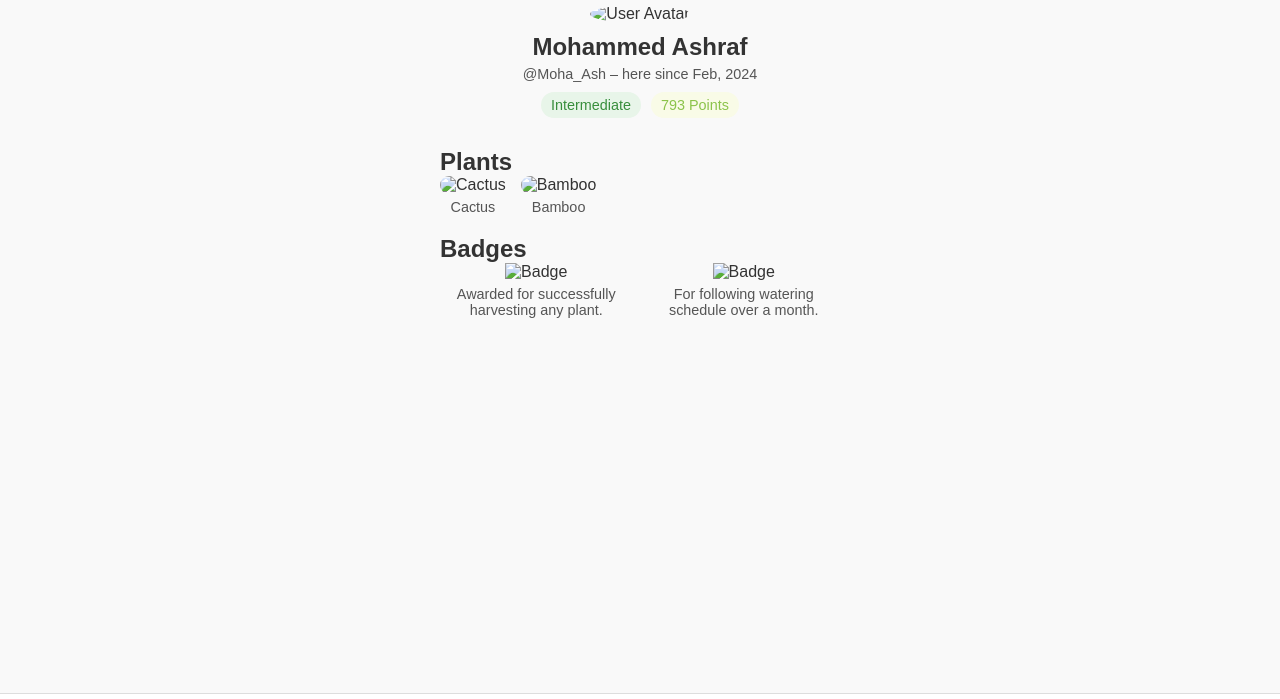
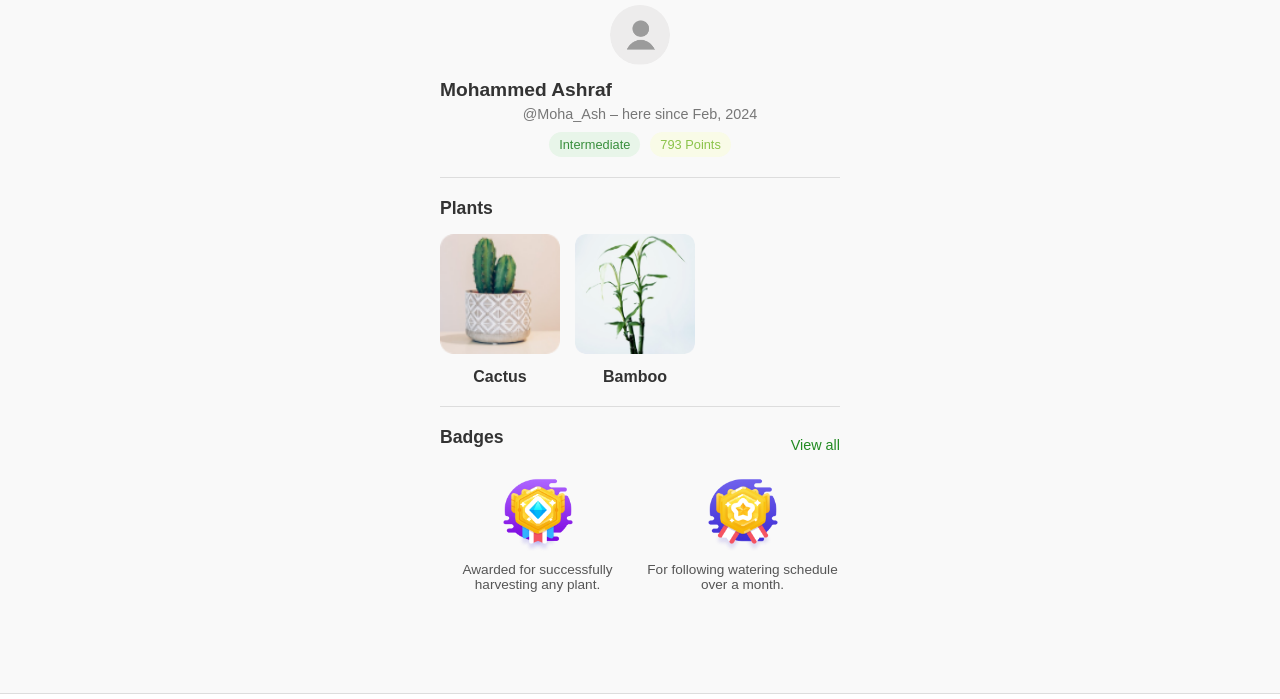
Before and after one commit to khalaf135/Fasela, a plain HTML site: page profile.html in a window 1280 px wide. Shown: the part 63-762 px from the top of the page. Drawn offline with Linux system fonts and the light colour scheme.

Commit message:
Add files via upload

```diff
--- a/community.css
+++ b/community.css
@@ -1,10 +1,21 @@
-body {
+/* General Reset */
+* {
+    margin: 0;
+    padding: 0;
+    box-sizing: border-box;
+  }
+
+  body {
     font-family: Arial, sans-serif;
     background-color: #f9f9f9;
     color: #333;
+  }
+
+  .community-page {
     padding: 20px;
   }
 
+  /* Header Section */
   header {
     text-align: center;
     margin-bottom: 20px;
@@ -15,33 +26,37 @@ body {
     color: #333;
   }
 
+  /* Posts Section */
   .posts .post {
     background: #fff;
     padding: 20px;
-    margin-bottom: 10px;
     border-radius: 10px;
     border: 1px solid #ddd;
+    margin-bottom: 15px;
   }
 
   .post h2 {
     font-size: 1.2rem;
+    color: #333;
     margin-bottom: 10px;
   }
 
   .post p {
     font-size: 0.9rem;
+    color: #555;
     margin-bottom: 10px;
-    color: #555;
   }
 
   .reply-btn {
+    display: inline-block;
+    padding: 10px 15px;
     background: #228B22;
     color: #fff;
-    padding: 10px;
+    border-radius: 5px;
+    font-size: 0.9rem;
+    text-align: center;
+    cursor: pointer;
     border: none;
-    border-radius: 5px;
-    cursor: pointer;
-    font-size: 1rem;
   }
 
   /* Footer Navigation */
@@ -51,12 +66,19 @@ body {
     background: #fff;
     padding: 10px;
     border-top: 1px solid #ddd;
+    position: fixed;
+    bottom: 0;
+    left: 0;
+    width: 100%;
   }
 
   .nav-btn {
-    font-size: 1rem;
+    font-size: 1.2rem;
     color: #888;
     text-decoration: none;
+    background: none;
+    border: none;
+    cursor: pointer;
   }
 
   .nav-btn.active {
--- a/diagnose.css
+++ b/diagnose.css
@@ -1,10 +1,21 @@
-body {
+/* General Reset */
+* {
+    margin: 0;
+    padding: 0;
+    box-sizing: border-box;
+  }
+
+  body {
     font-family: Arial, sans-serif;
     background-color: #f9f9f9;
     color: #333;
+  }
+
+  .diagnose-page {
     padding: 20px;
   }
 
+  /* Header Section */
   header {
     text-align: center;
     margin-bottom: 20px;
@@ -15,12 +26,12 @@ body {
     color: #333;
   }
 
+  /* Form Section */
   .diagnose-form {
     background: #fff;
     padding: 20px;
     border-radius: 10px;
     border: 1px solid #ddd;
-    margin-bottom: 20px;
   }
 
   .diagnose-form h2 {
@@ -31,33 +42,23 @@ body {
   textarea {
     width: 100%;
     padding: 10px;
-    margin-bottom: 10px;
+    font-size: 1rem;
+    margin-bottom: 15px;
     border: 1px solid #ddd;
     border-radius: 5px;
-    font-size: 1rem;
     resize: none;
   }
 
   #diagnose-btn {
+    display: block;
+    width: 100%;
+    padding: 10px;
     background: #228B22;
     color: #fff;
-    padding: 10px;
-    width: 100%;
     border: none;
     border-radius: 5px;
+    font-size: 1rem;
     cursor: pointer;
-    font-size: 1rem;
-  }
-
-  #diagnosis-result {
-    background: #fff;
-    padding: 20px;
-    border-radius: 10px;
-    border: 1px solid #ddd;
-  }
-
-  .hidden {
-    display: none;
   }
 
   /* Footer Navigation */
@@ -67,12 +68,19 @@ body {
     background: #fff;
     padding: 10px;
     border-top: 1px solid #ddd;
+    position: fixed;
+    bottom: 0;
+    left: 0;
+    width: 100%;
   }
 
   .nav-btn {
-    font-size: 1rem;
+    font-size: 1.2rem;
     color: #888;
     text-decoration: none;
+    background: none;
+    border: none;
+    cursor: pointer;
   }
 
   .nav-btn.active {
--- a/myplant.css
+++ b/myplant.css
@@ -6,13 +6,17 @@
   }
 
   body {
-    font-family: "Arial", sans-serif;
+    font-family: Arial, sans-serif;
     background-color: #f9f9f9;
     color: #333;
+  }
+
+  .myplant-page {
     padding: 20px;
   }
 
-  .myplant-page header {
+  /* Header Section */
+  header {
     display: flex;
     justify-content: space-between;
     align-items: center;
@@ -23,33 +27,18 @@
     font-size: 1.5rem;
   }
 
-  .icon-btn {
+  header .icon-btn {
     background: none;
     border: none;
     font-size: 1.2rem;
     cursor: pointer;
   }
 
-  .section-header {
-    display: flex;
-    justify-content: space-between;
-    align-items: center;
-  }
-
-  .section-header h2 {
-    font-size: 1.2rem;
-  }
-
-  .view-all {
-    font-size: 0.9rem;
-    color: #228B22;
-    text-decoration: none;
-  }
-
+  /* Plants Section */
   .plant-list {
     display: flex;
     flex-direction: column;
-    gap: 10px;
+    gap: 15px;
   }
 
   .plant-card {
@@ -57,63 +46,59 @@
     align-items: center;
     background: #fff;
     padding: 10px;
-    border-radius: 8px;
+    border-radius: 10px;
     border: 1px solid #ddd;
   }
 
   .plant-card img {
-    width: 50px;
-    height: 50px;
-    border-radius: 8px;
+    width: 60px;
+    height: 60px;
+    border-radius: 10px;
     margin-right: 10px;
   }
 
   .plant-info h3 {
-    margin: 0;
     font-size: 1rem;
   }
 
   .plant-info p {
-    margin: 5px 0;
     font-size: 0.9rem;
     color: #555;
-  }
-
-  .details-link {
-    font-size: 0.9rem;
-    color: #228B22;
-    text-decoration: none;
   }
 
   .add-plant-btn {
     display: block;
     width: 100%;
-    text-align: center;
     padding: 10px;
     background: #e8f5e9;
     border: 1px solid #228B22;
-    border-radius: 5px;
+    border-radius: 10px;
+    color: #228B22;
     font-size: 1rem;
-    color: #228B22;
+    text-align: center;
     cursor: pointer;
-    margin-top: 10px;
   }
 
+  /* Footer Navigation */
   footer nav {
     display: flex;
     justify-content: space-around;
     background: #fff;
     padding: 10px;
     border-top: 1px solid #ddd;
+    position: fixed;
+    bottom: 0;
+    left: 0;
+    width: 100%;
   }
 
   .nav-btn {
+    font-size: 1.2rem;
+    color: #888;
+    text-decoration: none;
     background: none;
     border: none;
-    font-size: 1rem;
-    color: #888;
     cursor: pointer;
-    text-decoration: none;
   }
 
   .nav-btn.active {
--- a/profile.css
+++ b/profile.css
@@ -6,15 +6,17 @@
   }
 
   body {
-    font-family: "Arial", sans-serif;
+    font-family: Arial, sans-serif;
     background-color: #f9f9f9;
     color: #333;
     padding: 20px;
+    margin: 0;
   }
 
   .profile-page {
     max-width: 400px;
     margin: 0 auto;
+    text-align: center;
   }
 
   /* Header Section */
@@ -26,7 +28,7 @@
   }
 
   header h1 {
-    font-size: 1.5rem;
+    font-size: 1.2rem;
     color: #333;
   }
 
@@ -41,24 +43,28 @@
   /* User Info Section */
   .user-info {
     text-align: center;
-    margin-bottom: 30px;
+    margin-bottom: 20px;
+    padding-bottom: 20px; /* Add spacing below the section */
+    border-bottom: 1px solid #ddd; /* Add line after user info */
   }
 
   .user-info .avatar {
-    width: 80px;
-    height: 80px;
+    width: 60px; /* Avatar size */
+    height: 60px;
     border-radius: 50%;
     margin-bottom: 10px;
   }
 
   .user-info h2 {
-    font-size: 1.5rem;
+    font-size: 1.2rem;
     margin-bottom: 5px;
+    color: #333;
   }
 
   .user-info p {
     font-size: 0.9rem;
-    color: #555;
+    color: #777;
+    margin-bottom: 10px;
   }
 
   .stats {
@@ -73,7 +79,7 @@
     color: #388e3c;
     padding: 5px 10px;
     border-radius: 20px;
-    font-size: 0.9rem;
+    font-size: 0.8rem;
   }
 
   .stats .points {
@@ -81,54 +87,100 @@
     color: #8bc34a;
     padding: 5px 10px;
     border-radius: 20px;
-    font-size: 0.9rem;
+    font-size: 0.8rem;
   }
 
-  /* Plants Section */
-  .plant-gallery {
+/* Plants Section */
+.plant-gallery {
     display: flex;
-    gap: 15px;
+    gap: 15px; /* Space between the plant cards */
+    justify-content: flex-start; /* Align plant cards to the left */
     margin-bottom: 20px;
   }
 
   .plant-gallery div {
-    text-align: center;
+    text-align: center; /* Center the text below each image */
+    max-width: 150px; /* Optional: Set a maximum width for plant cards */
   }
 
   .plant-gallery img {
-    width: 80px;
-    height: 80px;
-    border-radius: 10px;
-    margin-bottom: 5px;
+    width: 120px; /* Plant image width */
+    height: 120px; /* Plant image height */
+    border-radius: 10px; /* Rounded corners for the images */
+    object-fit: cover; /* Ensure the image fits nicely */
+    margin-bottom: 10px; /* Space between image and text */
   }
 
   .plant-gallery p {
-    font-size: 0.9rem;
-    color: #555;
+    font-size: 1rem; /* Font size for plant names */
+    font-weight: bold; /* Make the plant names bold */
+    color: #333; /* Plant name color */
+  }
+
+  /* Align "Plants" Heading to the Left */
+  h2 {
+    text-align: left; /* Align heading to the left */
+    font-size: 1.1rem;
+    color: #333;
+    margin-bottom: 15px;
+  }
+  /* Line Between Plants Section */
+  .plant-gallery {
+    padding-bottom: 20px; /* Add spacing below the section */
+    border-bottom: 1px solid #ddd; /* Add line after plants section */
   }
 
   /* Badges Section */
   .badges {
     display: flex;
-    gap: 15px;
+    justify-content: space-between;
     margin-bottom: 20px;
-    flex-wrap: wrap;
+    gap: 10px;
+    flex-wrap: wrap; /* Allows badges to wrap onto the next line if there are more */
   }
 
   .badges div {
     text-align: center;
-    flex: 1 1 calc(50% - 15px); /* Two badges per row */
+    flex: 1;
   }
 
   .badges img {
-    width: 60px;
-    height: 60px;
+    width: 80px; /* Badge size */
+    height: 80px;
     margin-bottom: 5px;
   }
 
   .badges p {
+    font-size: 0.85rem;
+    color: #555;
+  }
+
+  /* View All Link */
+  .badges-header {
+    display: flex;
+    justify-content: space-between;
+    align-items: center;
+    margin-bottom: 10px;
+  }
+
+  .badges-header h2 {
+    font-size: 1.1rem;
+    color: #333;
+  }
+
+  .badges-header .view-all {
     font-size: 0.9rem;
-    color: #555;
+    color: #228B22;
+    text-decoration: none;
+  }
+
+  .badges-header .view-all:hover {
+    text-decoration: underline;
+  }
+
+  /* Space After Badges */
+  .badges {
+    margin-bottom: 40px; /* Extra space for badges */
   }
 
   /* Footer Navigation */
@@ -156,3 +208,7 @@
   .nav-btn.active {
     color: #228B22;
   }
+
+  .nav-btn:focus {
+    outline: none;
+  }
--- a/profile.html
+++ b/profile.html
@@ -16,7 +16,7 @@
 
     <!-- User Info -->
     <section class="user-info">
-      <img src="user.png" alt="User Avatar" class="avatar">
+      <img src="images/profileicon.png" alt="User Avatar" class="avatar">
       <h2>Mohammed Ashraf</h2>
       <p>@Moha_Ash – here since Feb, 2024</p>
       <div class="stats">
@@ -25,31 +25,34 @@
       </div>
     </section>
 
-    <!-- Plants -->
+    <!-- Plants Section -->
     <section>
-      <h2>Plants</h2>
+        <h2>Plants</h2> <!-- Left-aligned heading -->
         <div class="plant-gallery">
           <div>
-          <img src="cactus.jpg" alt="Cactus">
+            <img src="images/cactus.png" alt="Cactus">
             <p>Cactus</p>
           </div>
           <div>
-          <img src="bamboo.jpg" alt="Bamboo">
+            <img src="images/bamboo.png" alt="Bamboo">
             <p>Bamboo</p>
           </div>
         </div>
       </section>
 
-    <!-- Badges -->
+    <!-- Badges Section -->
     <section>
+      <div class="badges-header">
         <h2>Badges</h2>
+        <a href="#" class="view-all">View all</a>
+      </div>
       <div class="badges">
         <div>
-          <img src="badge1.png" alt="Badge">
+          <img src="images/badge1.png" alt="Badge 1">
           <p>Awarded for successfully harvesting any plant.</p>
         </div>
         <div>
-          <img src="badge2.png" alt="Badge">
+          <img src="images/badge2.png" alt="Badge 2">
           <p>For following watering schedule over a month.</p>
         </div>
       </div>
```
Also changed, not shown: home.css (+14 -12 lines), home.html (+2 -2 lines), myplant.html (+2 -2 lines), images/badge1.png (added), images/badge2.png (added), images/bamboo.png (added), images/cactus.png (added), images/profileicon.png (added). Lines whose indentation alone changed are shown as unchanged.
